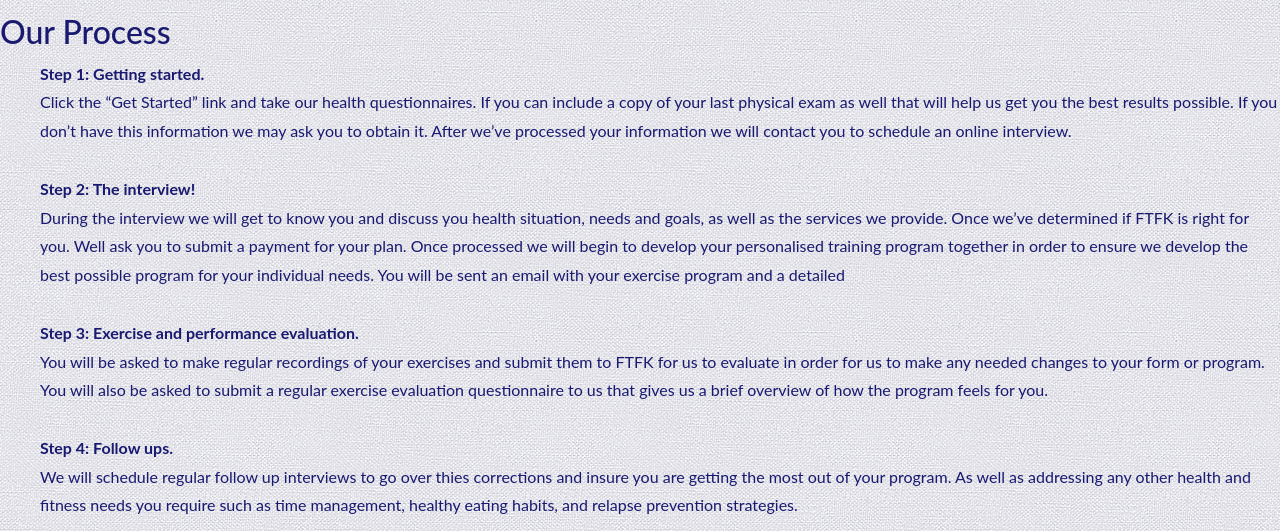
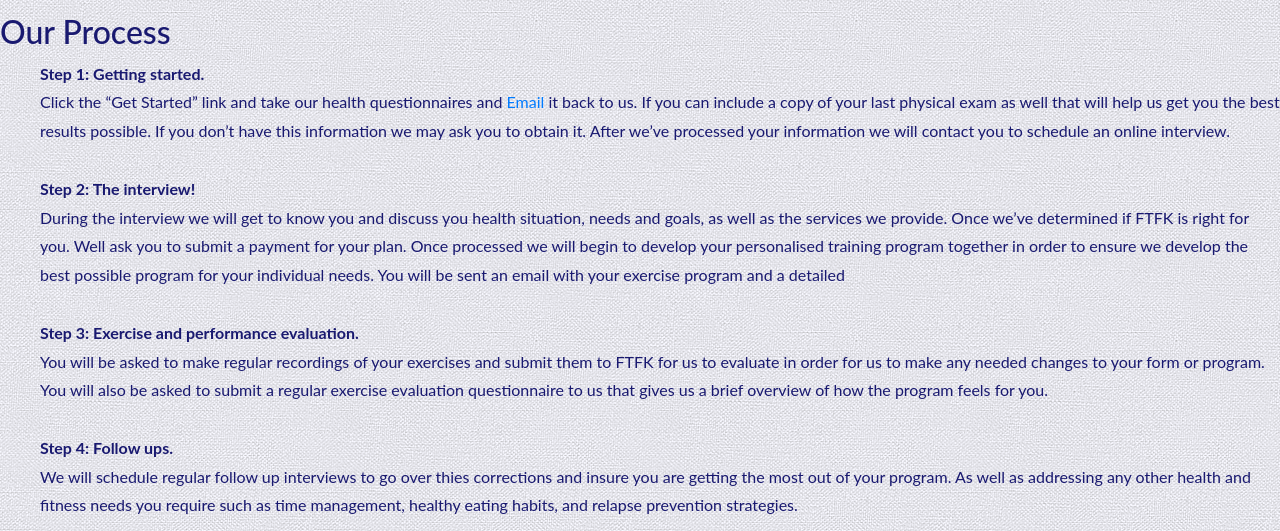
Before and after one commit to Mystic5523/kendo, a plain HTML site: page index.html in a window 1280 px wide. Shown: the part 1328-1859 px from the top of the page. Drawn offline with nearby package versions, Linux system fonts and the light colour scheme; a script that the page names is missing.

Commit message:
email link

```diff
--- a/index.html
+++ b/index.html
@@ -93,7 +93,7 @@
         <h2>Our Process</h2>
         <ul style="list-style-type:none;">
             <li class="lit"><strong>Step 1: Getting started.</strong></li>
-            <li class="li">Click the “Get Started” link and take our health questionnaires. If you can include a copy of
+            <li class="li">Click the “Get Started” link and take our health questionnaires and <a href = "mailto: GetStarted@ftfkendo.com">Email</a> it back to us. If you can include a copy of
                 your last physical exam as well that will help us get you the best results possible. If you don’t have
                 this information we may ask you to obtain it. After we’ve processed your information we will contact you
                 to schedule an online interview. </li>
```
